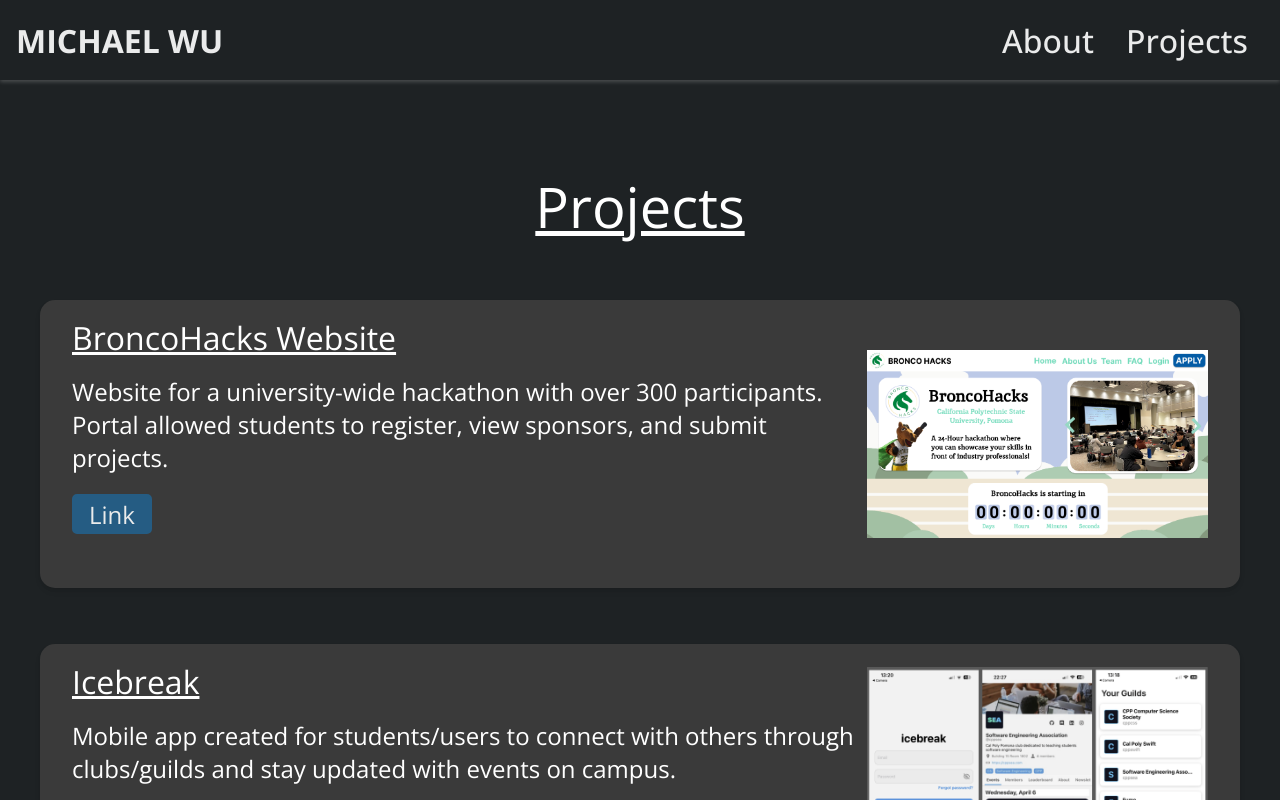
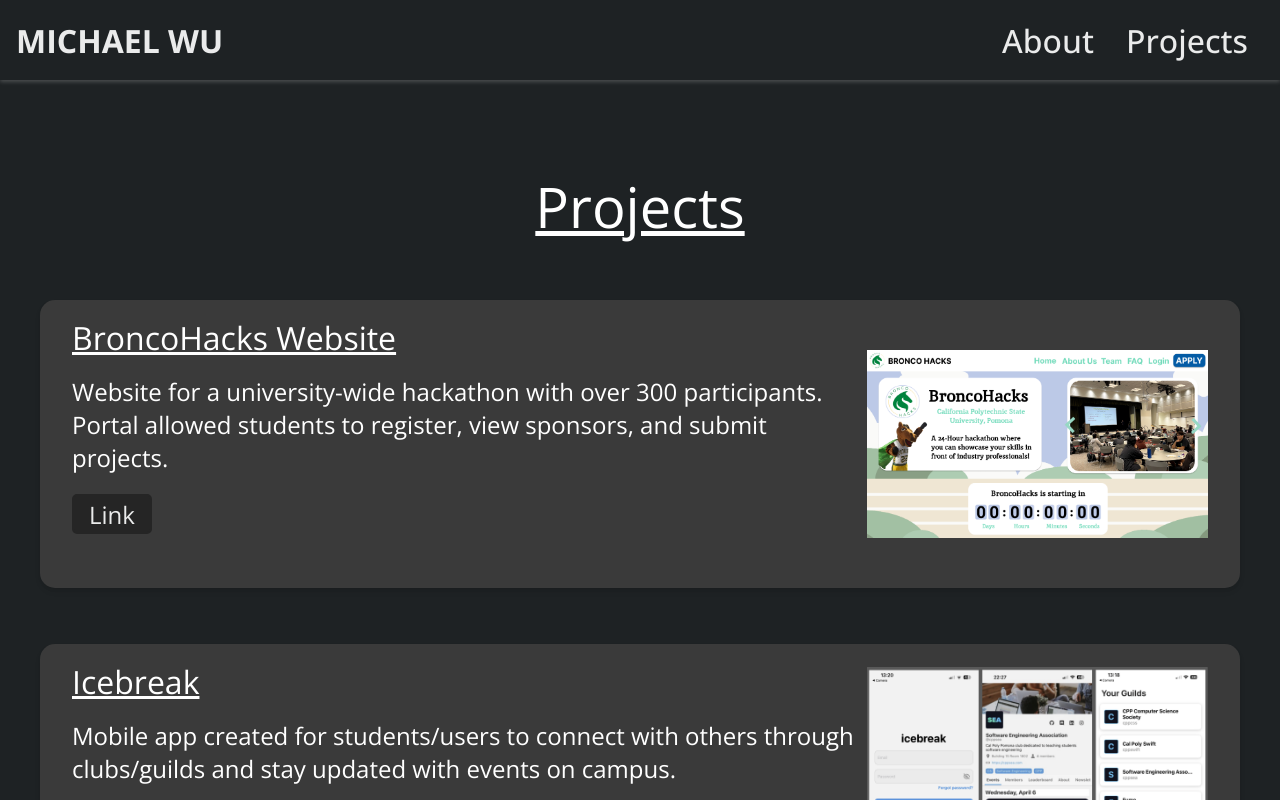
Before and after one commit to MichaelWuhu/MichaelWuhu.github.io, a React (Create React App) app: page /Projects in a window 1280 px wide. In both pictures the pointer is over the link 112 px from the left and 514 px from the top of the page. Shown: the top 800 px of the page. Built offline with nearby package versions, Linux system fonts and the light colour scheme.

Commit message:
chore: fix color

```diff
--- a/src/styles/ProjectButton.css
+++ b/src/styles/ProjectButton.css
@@ -18,9 +18,9 @@
 }
 
 .project-button:hover {
-    background-color: var(--secondary);
+    background-color: rgb(37, 37, 37);
     color: var(--text);
-    border: 2px solid var(--secondary);
+    border: 2px solid rgb(37, 37, 37);
     transition: 0.5s;
 }
 
```
